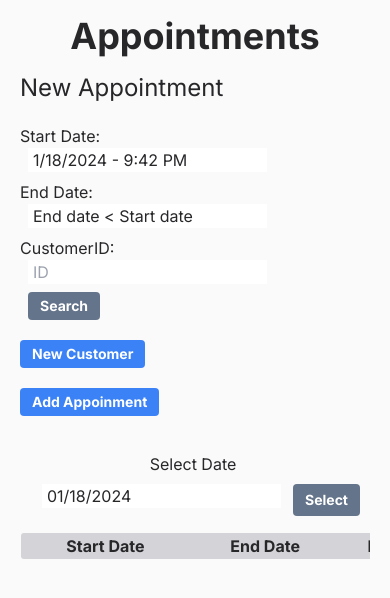
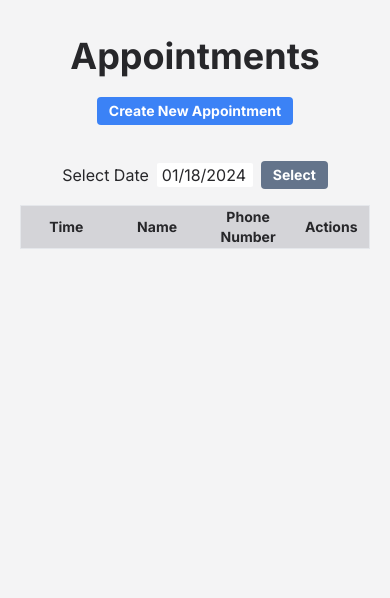
Before and after one commit to rafaelduarte1991/appointments_Next-GraphQL, a Next.js app in the folder frontend/: page / in a window 390 px wide. Shown: the top 598 px of the page. Built offline with nearby package versions, Linux system fonts and the light colour scheme.

Commit message:
Update layout

```diff
--- a/frontend/src/app/components/AppointmentActions.tsx
+++ b/frontend/src/app/components/AppointmentActions.tsx
@@ -34,7 +34,7 @@ export function AppointmentActions({ appointmentId }: AppointmentActionsProps) {
   };
 
   return (
-    <div className="flex space-x-4 justify-center">
+    <div className="flex space-x-2 sm:space-x-4 justify-center">
       <div>
         <button>
           <FaPencilAlt size={17} />
--- a/frontend/src/app/components/Appointments.tsx
+++ b/frontend/src/app/components/Appointments.tsx
@@ -4,7 +4,7 @@ import CreateAppointment from "./CreateAppointment";
 
 export default function Appointments() {
   return (
-    <div className="h-screen flex flex-col px-5 min-w-80 max-w-7xl mx-auto">
+    <div className="flex flex-col px-5 min-w-80 max-w-7xl mx-auto">
       <span className="text-4xl my-4 self-center font-bold">
         Appointments
       </span>
--- a/frontend/src/app/components/AppointmentsList.tsx
+++ b/frontend/src/app/components/AppointmentsList.tsx
@@ -34,25 +34,24 @@ export default function AppointmentsList() {
   };
 
   return (
-    <div className="h-screen flex flex-col">
-      <div className="mt-5 mb-4 flex justify-center flex-wrap w-full">
-        <label className="mr-1 mb-2">Select Date</label>
+    <div className="flex flex-col">
+      <div className="mt-5 mb-4 flex justify-center items-center flex-wrap w-full">
+        <label>Select Date</label>
         <DatePicker
-          className="mx-3 mb-2"
+          className="w-24 rounded-sm mx-2"
           selected={selectedDate}
           onChange={(date: Date) => setSelectedDate(date)}
         />
         <button className="bg-slate-500 hover:bg-slate-700 btn" onClick={handleSelect}>Select</button>
       </div>
-      <div className="overflow-x-auto w-90">
-        <table className="w-full min-w-[800px] text-center rounded overflow-hidden border border-solid divide-gray-900">
+      <div className="w-full text-sm sm:text-base">
+        <table className="w-full min-w-[280px] text-center rounded border border-solid divide-gray-900">
           <thead className="bg-zinc-300">
             <tr>
-              <th>Start Date</th>
-              <th>End Date</th>
-              <th>Name</th>
-              <th>Phone Number</th>
-              <th>Actions</th>
+              <th className="w-1/5 sm:w-auto">Time</th>
+              <th className="w-1/5 sm:w-auto">Name</th>
+              <th className="w-1/5 sm:w-auto">Phone Number</th>
+              <th className="w-1/6 sm:w-auto">Actions</th>
             </tr>
           </thead>
           <tbody>
@@ -60,15 +59,10 @@ export default function AppointmentsList() {
               ? filteredData.map((item, index) => (
                   <tr key={index}>
                     <td>
-                      {new Date(item.startsAt).toLocaleDateString("en-US") +
-                        " - " +
-                        new Date(item.startsAt).toLocaleTimeString("en-US", {
+                      {new Date(item.startsAt).toLocaleTimeString("en-US", {
                           hour: "numeric",
                           minute: "numeric",
-                        })}
-                    </td>
-                    <td>
-                      {new Date(item.endsAt).toLocaleDateString("en-US") +
+                        }) +
                         " - " +
                         new Date(item.endsAt).toLocaleTimeString("en-US", {
                           hour: "numeric",
@@ -85,7 +79,7 @@ export default function AppointmentsList() {
                         (customer) => customer.identificationNumber === item.customerId
                       )?.phone}
                     </td>
-                    <td>
+                    <td className="w-10 sm:w-auto">
                       <AppointmentActions appointmentId={item._id}/>
                     </td>
                   </tr>
--- a/frontend/src/app/components/CreateAppointment.tsx
+++ b/frontend/src/app/components/CreateAppointment.tsx
@@ -1,7 +1,7 @@
 'use client'
 import Link from 'next/link';
 import QueryGetCustomers from '../graphql/customers/Query';
-import { useState } from 'react';
+import { useRef, useState } from 'react';
 import DatePicker from "react-datepicker";
 import { CREATE_APPOINTMENT } from '../graphql/appointments/Mutations';
 import { useMutation } from '@apollo/client';
@@ -15,96 +15,168 @@ interface Customers {
 
 export default function CreateAppointment() {
   const [customerID, setCustomerID] = useState('');
+  const [createNewAppointment, setCreateNewAppointment] = useState(false);
   const [customer, setCustomer] = useState<Customers | null>(null);
+  const [searched, setSearched] = useState(false);
+  const [isDateAfter, setIsDateAfter] = useState(true);
   const [startDate, setStartDate] = useState(new Date());
   const [endDate, setEndDate] = useState(new Date());
   const customers = QueryGetCustomers();
-
   const [createAppointment] = useMutation(CREATE_APPOINTMENT);
 
-  const handleCreateAppointment = async () => {
+  const startDateRef = useRef(new Date());
+  const endDateRef = useRef(new Date());
+
+  function customerSubmitCheck() {
+    setSearched(true)
+    return customer !== null
+  }
+
+  function dateSubmitCheck() {
+    const isDateAfter = endDate > startDate;
+    setIsDateAfter(isDateAfter)
+    return isDateAfter
+  }
+
+  const handleAddAppointment = async () => {
+    const isCustomerValid = customerSubmitCheck()
+    const isDateValid = dateSubmitCheck()
+
+    if (isCustomerValid && isDateValid) {
       try {
-      const response = await createAppointment({
-        variables: {
-          data: {
-            startsAt: new Date(startDate),
-            endsAt: new Date(endDate),
-            customerId: customer?.identificationNumber,
-          },
-        },
-      });
+        // const response = await createAppointment({
+        //   variables: {
+        //     data: {
+        //       startsAt: new Date(startDate),
+        //       endsAt: new Date(endDate),
+        //       customerId: customer?.identificationNumber,
+        //     },
+        //   },
+        // });
 
-      if (response?.data) {
-        console.log('Appointment created successfully:', response.data);
-      } else {
-        console.error('Error creating appointment:', response.errors);
-      }
+        // if (response?.data) {
+        //   console.log('Appointment created successfully:', response.data);
+            setCreateNewAppointment(false)
+            alert("appointment created")
+            cleanData()
+        // } else {
+        //   console.error('Error creating appointment:', response.errors);
+        // }
       } catch (error: any) {
         console.error('Error creating appointment:', error.message);
       }
+    }
   };
-
 
   function checkCustomers() {
     const customerFound = customers?.find(customer => customer.identificationNumber === customerID)
-    console.log(customerFound)
-    if(customerFound) setCustomer(customerFound)
+    if(customerFound) {
+      setCustomer(customerFound);
+    } else {
+      setCustomer(null);
+    }
+    setSearched(true);
   }
 
+  function handleCancelAppointment() {
+    setCreateNewAppointment(!createNewAppointment)
+    cleanData()
+  }
+
+  function cleanData() {
+    setCustomer(null)
+    setSearched(false)
+    setStartDate(new Date())
+    setEndDate(new Date())
+  }
+
+
   return (
-    <div className="mb-4">
-      <div className="mb-5 text-2xl">New Appointment</div>
-      <div className="flex flex-row flex-wrap	w-10/12 justify-between">
-        <div className="space-x-2 mr-6 mb-2">
+    <div className="flex flex-col items-center self-center min-w-64 w-full lg:max-w-[700px] mb-4">
+      <div className="text-2xl">
+      {!createNewAppointment &&
+          <button
+            onClick={() => setCreateNewAppointment(!createNewAppointment)}
+            className={`bg-blue-500 hover:bg-blue-700 btn max-w-64 w-full self-center transition-colors duration-300`}
+          >
+            Create New Appointment
+          </button>
+        }
+      </div>
+      {createNewAppointment &&
+        <>
+          <div className="flex flex-col sm:flex-row flex-wrap	w-full sm:max-w-[550px] self-center justify-between ">
+            <div className="inputDiv">
+              <label htmlFor="Name" className='my-auto'>CustomerID:</label>
+              <input className='input self-center' type="text" placeholder="ID" onChange={(e) => setCustomerID(e.target.value)}/>
+              <div className='flex flex-row justify-between w-60 self-center mt-1'>
+                <button
+                  onClick={checkCustomers}
+                  className="bg-slate-500 hover:bg-slate-700 btn w-28 self-center"
+                  >
+                  Search
+                </button>
+                <button onClick={() => '/customers'} className="bg-blue-500 hover:bg-blue-700 btn w-28 self-center ml-2">
+                  New
+                </button>
+              </div>
+            </div>
+            {searched && customer === null &&
+                <div className="custSearchResponse text-red-600">
+                  Customer: Not found
+                </div>
+              }
+              {customer !== null && searched &&
+                <div className="custSearchResponse">
+                  Customer: {customer?.name.toString()}
+                </div>
+              }
+            <div className='max-w-[350px] self-center sm:max-w-[600px] sm:flex sm:flex-row sm:w-full'>
+              <div className="inputDiv sm:flex-wrap sm:justify-between">
                 <label htmlFor="StartDate">Start Date:</label>
                 <DatePicker
                   value={startDate.toLocaleDateString('en-US') + ' - ' +  startDate.toLocaleTimeString('en-US', { hour: 'numeric', minute: 'numeric'})}
                   showTimeSelect
-            onChange={(date:Date) => setStartDate(date)}
+                  className='input'
+                  selected={startDateRef.current}
+                  onChange={(date:Date) => {
+                    setStartDate(date);
+                    startDateRef.current = date;
+                  }}
                 />
               </div>
-        <div className="space-x-2 mr-6 mb-2">
+              <div className="inputDiv sm:flex-wrap sm:justify-between">
                 <label htmlFor="EndDate">End Date:</label>
                 <DatePicker
-            value={endDate > startDate ? endDate.toLocaleDateString('en-US') + ' - ' +  endDate.toLocaleTimeString('en-US', { hour: 'numeric', minute: 'numeric'}) : ('End date < Start date')}
+                  value={endDate.toLocaleDateString('en-US') + ' - ' +  endDate.toLocaleTimeString('en-US', { hour: 'numeric', minute: 'numeric'})}
                   showTimeSelect
-            onChange={(date:Date) => setEndDate(date)}
+                  className='input'
+                  placeholderText='Select a date after the start date.'
+                  selected={endDateRef.current}
+                  onChange={(date:Date) => {
+                    setEndDate(date);
+                    endDateRef.current = date;
+                  }}
                   />
+                  <div className='sm:w-full sm:text-right'>
+                    {isDateAfter === false && (
+                      <span className='text-red-600'>Select a date after the start date.</span>
+                    )}
                   </div>
-        <div className="space-x-2">
-          <label htmlFor="Name">CustomerID:</label>
-          <input className='mb-2' type="text" placeholder="ID" onChange={(e) => setCustomerID(e.target.value)}/>
-          <button onClick={checkCustomers} className="bg-slate-500 hover:bg-slate-700 btn">Search</button>
+
               </div>
             </div>
-      <div className="flex flex-row w-2/3 my-5">
-        <div className="space-x-1">
-          {customer !== null ?
-          (
-            <div className="flex flex-row">
-              <div className="mr-4">Customer: {customer?.name.toString()}</div>
-              <button onClick={() => setCustomer(null)} className="bg-red-400 hover:bg-red-700 btn">
-                Clear
+          </div>
+          <div className='w-full text-center mt-3'>
+            <button onClick={handleAddAppointment} className="bg-blue-500 hover:bg-blue-700 btn max-w-64 w-full self-center">
+              Create Appoinment
             </button>
           </div>
-          )
-          :
-          (
-          <div>
-            <Link href="/customers">
-              <button onClick={() => '/customers'} className="bg-blue-500 hover:bg-blue-700 btn">
-                New Customer
+          <button onClick={handleCancelAppointment} className="bg-red-500 hover:bg-red-700 btn max-w-64 w-full self-center mt-3">
+            Cancel
           </button>
-            </Link>
-          </div>
-          )}
-        </div>
-      </div>
-      <div>
-          <button onClick={handleCreateAppointment} className="bg-blue-500 hover:bg-blue-700 btn">
-            Add Appoinment
-          </button>
-        </div>
+        </>
+        }
     </div>
   );
 };
--- a/frontend/src/app/components/CreateCustomer.tsx
+++ b/frontend/src/app/components/CreateCustomer.tsx
@@ -10,15 +10,15 @@ export default function CreateCustomer() {
         <input type="text" placeholder="Name"/>
       </div>
       <div>
-        <label htmlFor="Name">Identification Number:</label>
+        <label htmlFor="ID">Identification Number:</label>
         <input type="text" placeholder="ID"/>
       </div>
       <div>
-        <label htmlFor="Name">Address</label>
+        <label htmlFor="Address">Address</label>
         <input type="text" placeholder="Address"/>
       </div>
       <div>
-        <label htmlFor="Name">Phone Number:</label>
+        <label htmlFor="Phone">Phone Number:</label>
         <input type="text" placeholder="Phone"/>
       </div>
       <div>
--- a/frontend/src/app/globals.css
+++ b/frontend/src/app/globals.css
@@ -16,6 +16,10 @@
   }
 }
 
+body{
+  margin: 0;
+  min-width: 320px;
+}
 input {
   padding-left: 5px;
 }
@@ -23,3 +27,15 @@ input {
 .btn {
   @apply text-white text-sm font-bold py-1 px-3 rounded !important;
 }
+
+.custSearchResponse {
+  @apply w-full text-center my-3
+}
+
+.inputDiv {
+  @apply flex flex-col sm:flex-row text-center sm:space-x-2 sm:mr-6 mb-2 w-full justify-between
+}
+
+.input {
+  @apply w-60 rounded-md sm:w-40
+}
--- a/frontend/src/app/layout.tsx
+++ b/frontend/src/app/layout.tsx
@@ -14,9 +14,10 @@ export default function RootLayout({
 }: {
   children: React.ReactNode
 }) {
+
   return (
     <html lang="en">
-      <body style={{ fontFamily: 'Inter, sans-serif' }} className="bg-zinc-50 text-zinc-800">{children}</body>
+      <body style={{ fontFamily: 'Inter, sans-serif' }} className="bg-zinc-100 text-zinc-800 my-5">{children}</body>
     </html>
   )
 }
```
Lines whose indentation alone changed are shown as unchanged.
